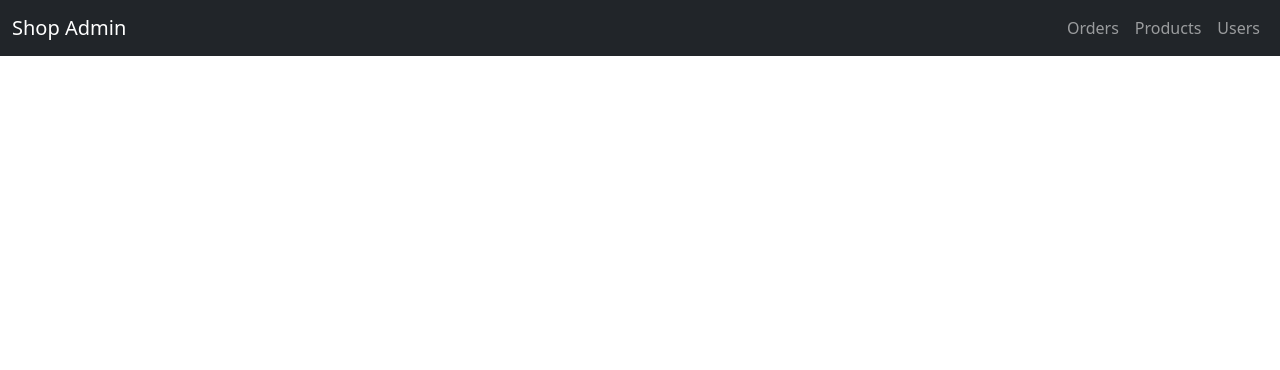
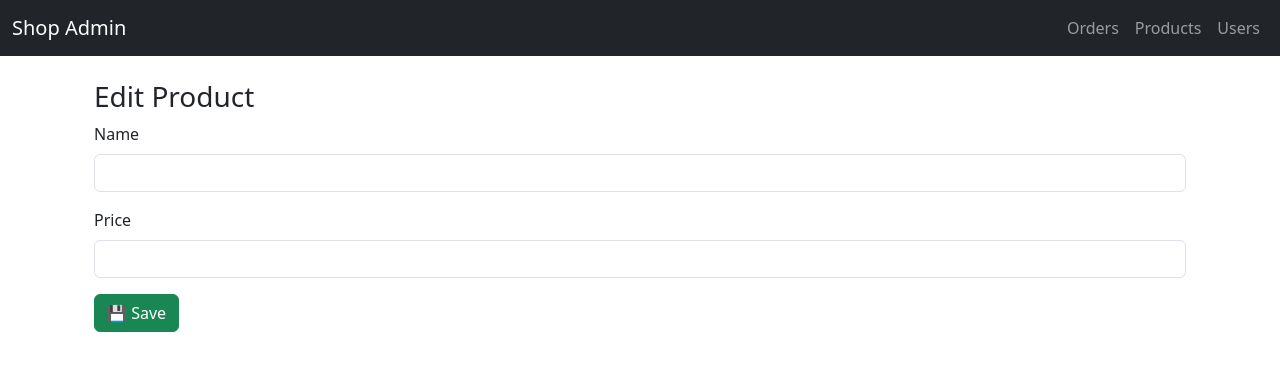
Before and after one commit to johnny1990/Angular-App-And-REST-Api-With-CQRS, an Angular app in the folder AngularApp/: page /edit/1 in a window 1280 px wide. Before the commit this address led to /. Shown: the top 370 px of the page. Built offline with nearby package versions, Linux system fonts and the light colour scheme; no server answers.

Commit message:
Implement & fix Product Editing

```diff
--- /dev/null
+++ b/AngularApp/src/app/products/product-edit/product-edit.component.html
@@ -0,0 +1,17 @@
+<div class="container mt-4">
+  <h3>Edit Product</h3>
+
+  <form (ngSubmit)="saveProduct()">
+    <div class="mb-3">
+      <label class="form-label">Name</label>
+      <input type="text" [(ngModel)]="product.name" name="name" class="form-control" required>
+    </div>
+
+    <div class="mb-3">
+      <label class="form-label">Price</label>
+      <input type="number" [(ngModel)]="product.price" name="price" class="form-control" required>
+    </div>
+
+    <button type="submit" class="btn btn-success">💾 Save</button>
+  </form>
+</div>
--- /dev/null
+++ b/AngularApp/src/app/products/product-edit/product-edit.component.ts
@@ -0,0 +1,29 @@
+import { Component, OnInit } from '@angular/core';
+import { ActivatedRoute } from '@angular/router';
+import { ApiService } from '../../api.service';
+
+@Component({
+  selector: 'app-product-edit',
+  templateUrl: './product-edit.component.html'
+})
+export class ProductEditComponent implements OnInit {
+  productId!: number;
+  product: any = {};
+
+  constructor(private route: ActivatedRoute, private api: ApiService) {}
+
+  ngOnInit(): void {
+    this.productId = Number(this.route.snapshot.paramMap.get('id'));
+    this.api.getProductById(this.productId).subscribe({
+      next: (res) => this.product = res,
+      error: (err) => console.error('Failed to load product', err)
+    });
+  }
+
+  saveProduct(): void {
+    this.api.updateProduct({ ...this.product, id: this.productId }).subscribe({
+      next: () => alert('Product updated successfully!'),
+      error: (err) => alert('Update failed: ' + err.message)
+    });
+  }
+}
--- a/AngularApp/src/app/products/products.module.ts
+++ b/AngularApp/src/app/products/products.module.ts
@@ -5,11 +5,13 @@ import { ProductFormComponent } from './product-form/product-form.component';
 import { ProductReportComponent } from './product-report/product-report.component';
 import { RouterModule, Routes } from '@angular/router';
 import { FormsModule } from '@angular/forms';
+import { ProductEditComponent } from './product-edit/product-edit.component';
 
 const routes: Routes = [
   { path: '', component: ProductListComponent },
   { path: 'add', component: ProductFormComponent },
   { path: 'report', component: ProductReportComponent },
+  { path: 'edit/:id', component: ProductEditComponent }
 ];
 
 @NgModule({
@@ -17,6 +19,7 @@ const routes: Routes = [
     ProductListComponent,
     ProductFormComponent,
     ProductReportComponent,
+    ProductEditComponent
   ],
   imports: [CommonModule, FormsModule, RouterModule.forChild(routes)],
 })
```
Also changed, not shown: AngularApp/src/app/products/products-routing.module.ts (+5 -6 lines).
